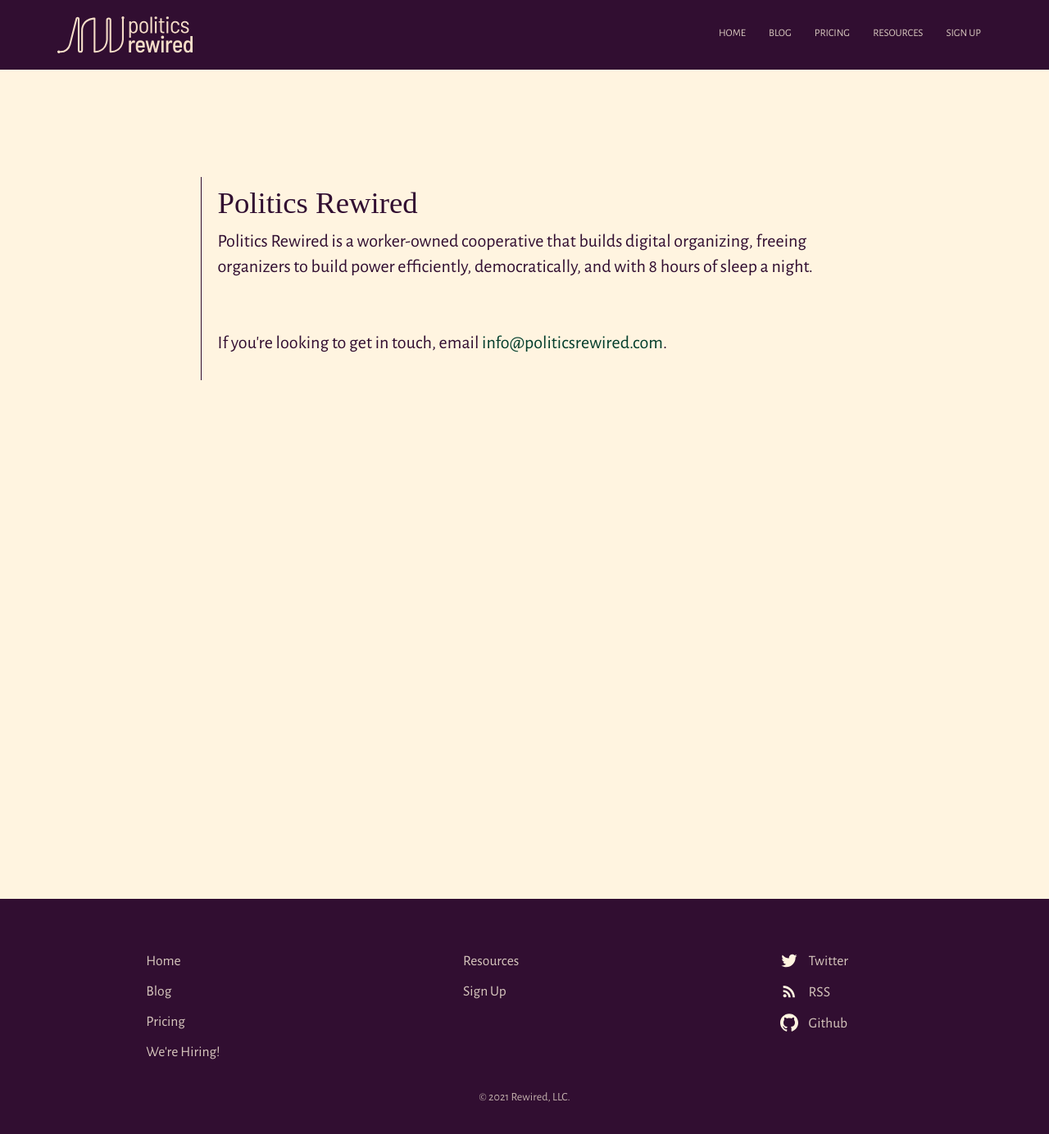
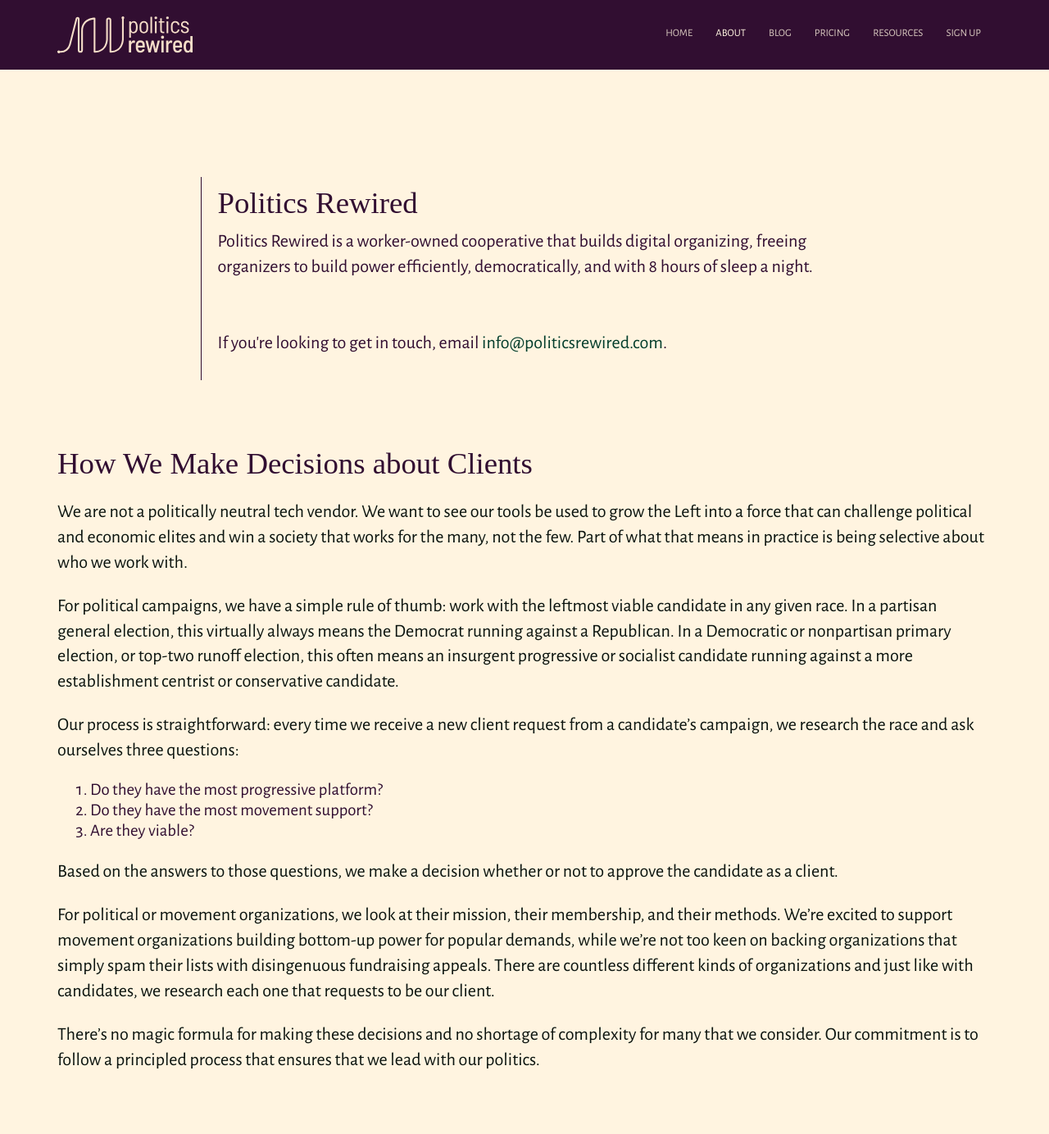
Before and after one commit to politics-rewired/politics-rewired.github.io, a Jekyll site: the page built from about.html, in a window 1280 px wide and 1400 px high. Shown: the top 1384 px of the window at 82% size. Built offline with Jekyll 4.4.1, drawn with Linux system fonts in a browser that asks for light colours; some web fonts are replaced.

Commit message:
feat(about): add client approval copy

```diff
--- a/_data/navigation.yml
+++ b/_data/navigation.yml
@@ -1,5 +1,9 @@
 - name: Home
   link: /
+  new_window: false
+  highlight: false
+- name: About
+  link: /about/
   new_window: false
   highlight: false
 - name: Blog
--- a/about.html
+++ b/about.html
@@ -1,15 +1,18 @@
 ---
 title: Politics Rewired
 description: Coop building political tech.
+
 ---
 <section class="hero">
   <div class="text-container">
     <h1>Politics Rewired</h1>
-    <p class="subtext">Politics Rewired is a worker-owned cooperative that builds digital organizing, freeing organizers to build power efficiently, democratically, and with 8 hours of sleep a night.</p>
+    <p class="subtext">Politics Rewired is a worker-owned cooperative that builds digital organizing, freeing organizers
+      to build power efficiently, democratically, and with 8 hours of sleep a night.</p>
   </div>
 
   <div class="text-container">
-    <p>If you're looking to get in touch, email <a href="mailto:info@politicsrewired.com">info@politicsrewired.com</a>.</p>
+    <p>If you're looking to get in touch, email <a href="mailto:info@politicsrewired.com">info@politicsrewired.com</a>.
+    </p>
   </div>
 </section>
 
@@ -19,3 +22,56 @@
     <div class="button alt"><a href="#">Get Started Free</a></div>
   </section>
 </div> {%- endcomment -%}
+
+<section>
+  <h1> How We Make Decisions about Clients </h1>
+  <p>
+    We are not a politically neutral tech vendor.
+    We want to see our tools be used to grow the Left into a force that can challenge political and economic elites and
+    win a society that works for the many,
+    not the few. Part of what that means in practice is being selective about who we work with.
+  </p>
+
+  <p>
+    For political campaigns, we have a simple rule of thumb: work with the leftmost viable candidate in any given race.
+    In a partisan general election, this virtually always means the Democrat running against a Republican.
+    In a Democratic or nonpartisan primary election, or top-two runoff election, this often means an insurgent
+    progressive or socialist candidate running against a more establishment centrist or conservative candidate.
+  </p>
+
+  <p>
+    Our process is straightforward: every time we receive a new client request from a candidate’s campaign, we research
+    the race
+    and ask ourselves three questions:
+  <ol>
+    <li>
+      Do they have the most progressive platform?
+    </li>
+    <li>
+      Do they have the most movement support?
+    </li>
+    <li>
+      Are they viable?
+    </li>
+  </ol>
+  </p>
+
+  <p>
+    Based on the answers to those questions, we make a decision whether or not to approve the candidate as a client.
+  </p>
+
+  <p>
+    For political or movement organizations, we look at their mission, their membership, and their methods.
+    We’re excited to support movement organizations building bottom-up power for popular demands,
+    while we’re not too keen on backing organizations that simply spam their lists with disingenuous fundraising
+    appeals.
+    There are countless different kinds of organizations and just like with candidates, we research each one that
+    requests to be our client.
+  </p>
+
+  <p>
+    There’s no magic formula for making these decisions and no shortage of complexity for many that we consider.
+    Our commitment is to follow a principled process that ensures that we lead with our politics.
+  </p>
+
+</section>
```
